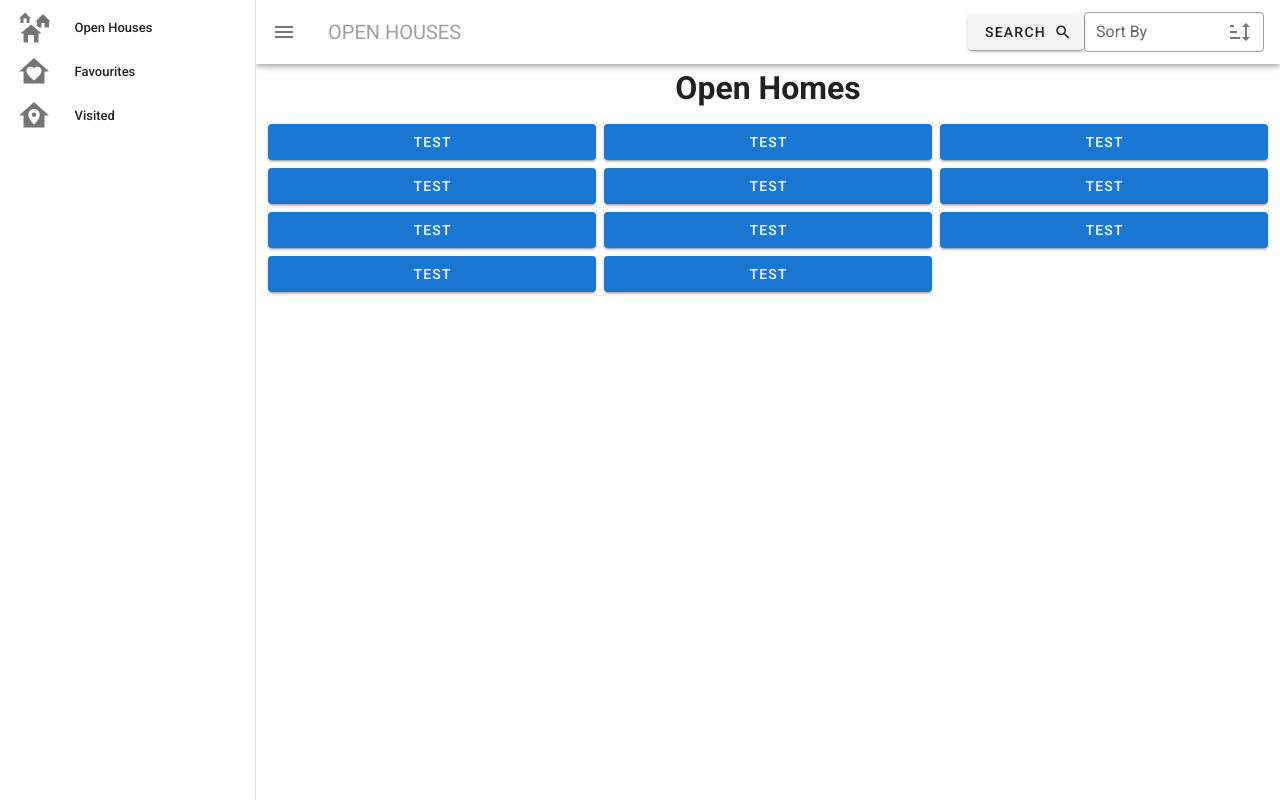
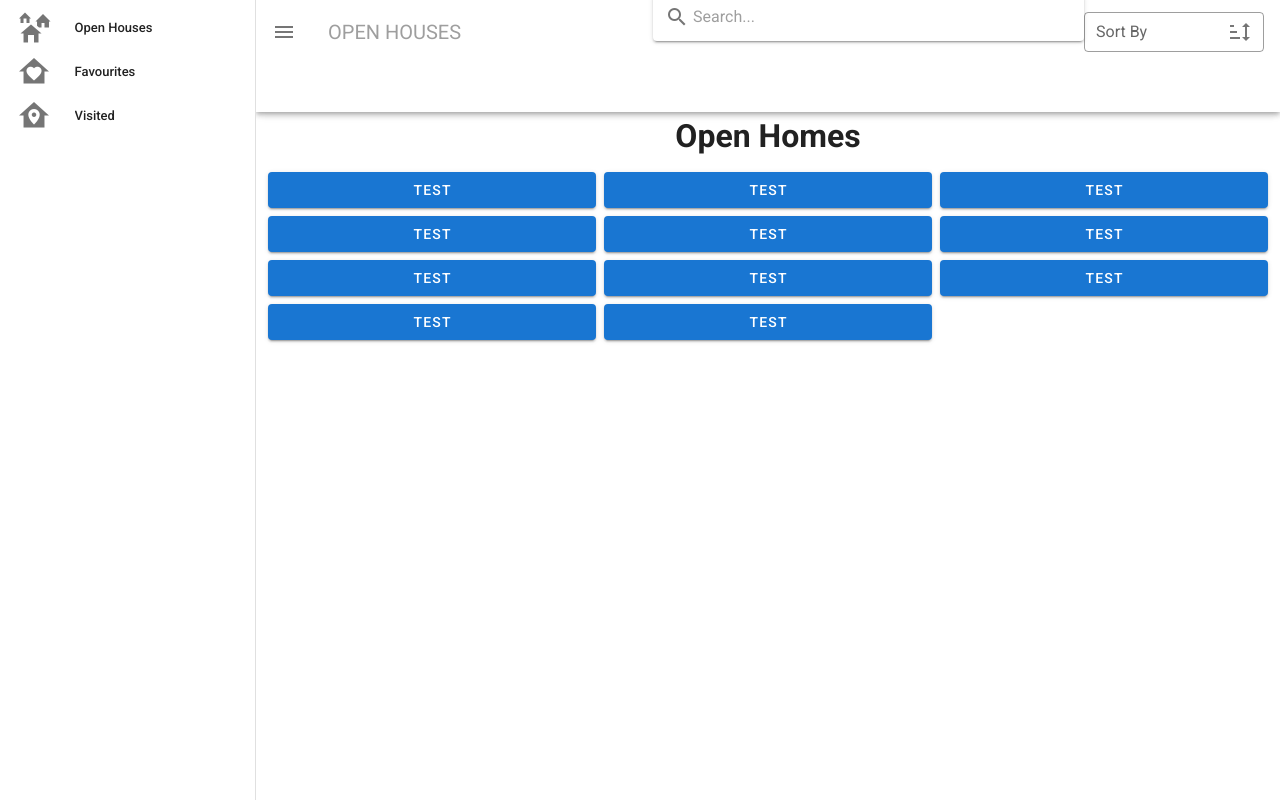
Before and after one commit to JoshuaKnewstub/prolist-vuetify-ui, a Vue app: page / in a window 1280 px wide. Built offline with nearby package versions, Linux system fonts and the light colour scheme.

Commit message:
add search bar

```diff
--- a/src/components/layout/NavBar.vue
+++ b/src/components/layout/NavBar.vue
@@ -1,15 +1,20 @@
 <template>
   <nav>
-    <v-toolbar app>
+    <v-toolbar app extended>
       <v-app-bar-nav-icon @click="drawer = !drawer"></v-app-bar-nav-icon>
       <v-toolbar-title class="text-uppercase grey--text">
         {{ pageTitle }}
       </v-toolbar-title>
       <v-spacer></v-spacer>
-      <v-btn flat color="gray">
-        <span>Search</span>
-        <v-icon right>mdi-magnify</v-icon>
-      </v-btn>
+
+      <v-text-field
+        v-model="search"
+        placeholder="Search..."
+        clearable
+        solo
+        single-line
+        prepend-inner-icon="mdi-magnify"
+      ></v-text-field>
 
       <v-select
         class="select"
```
